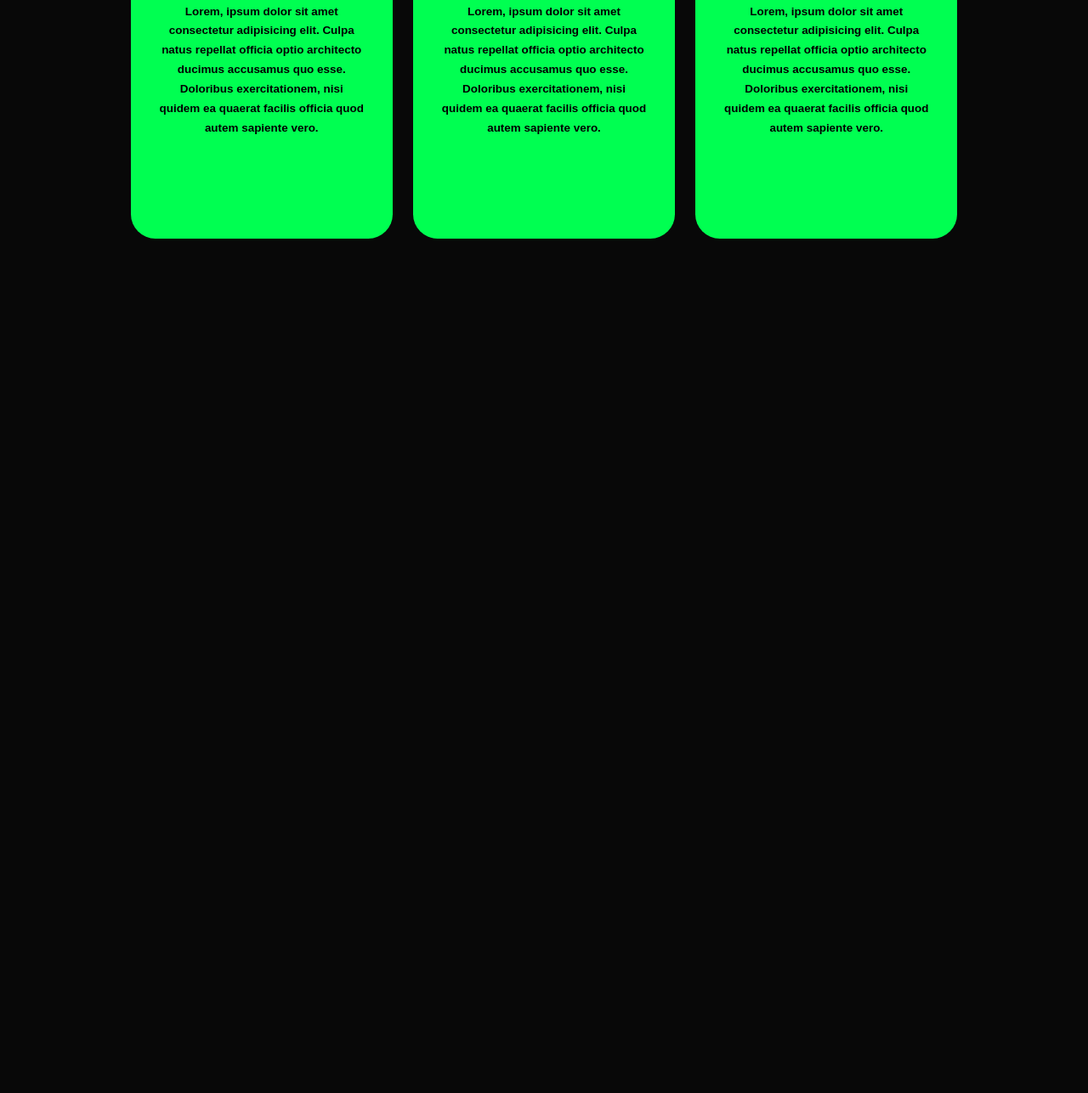
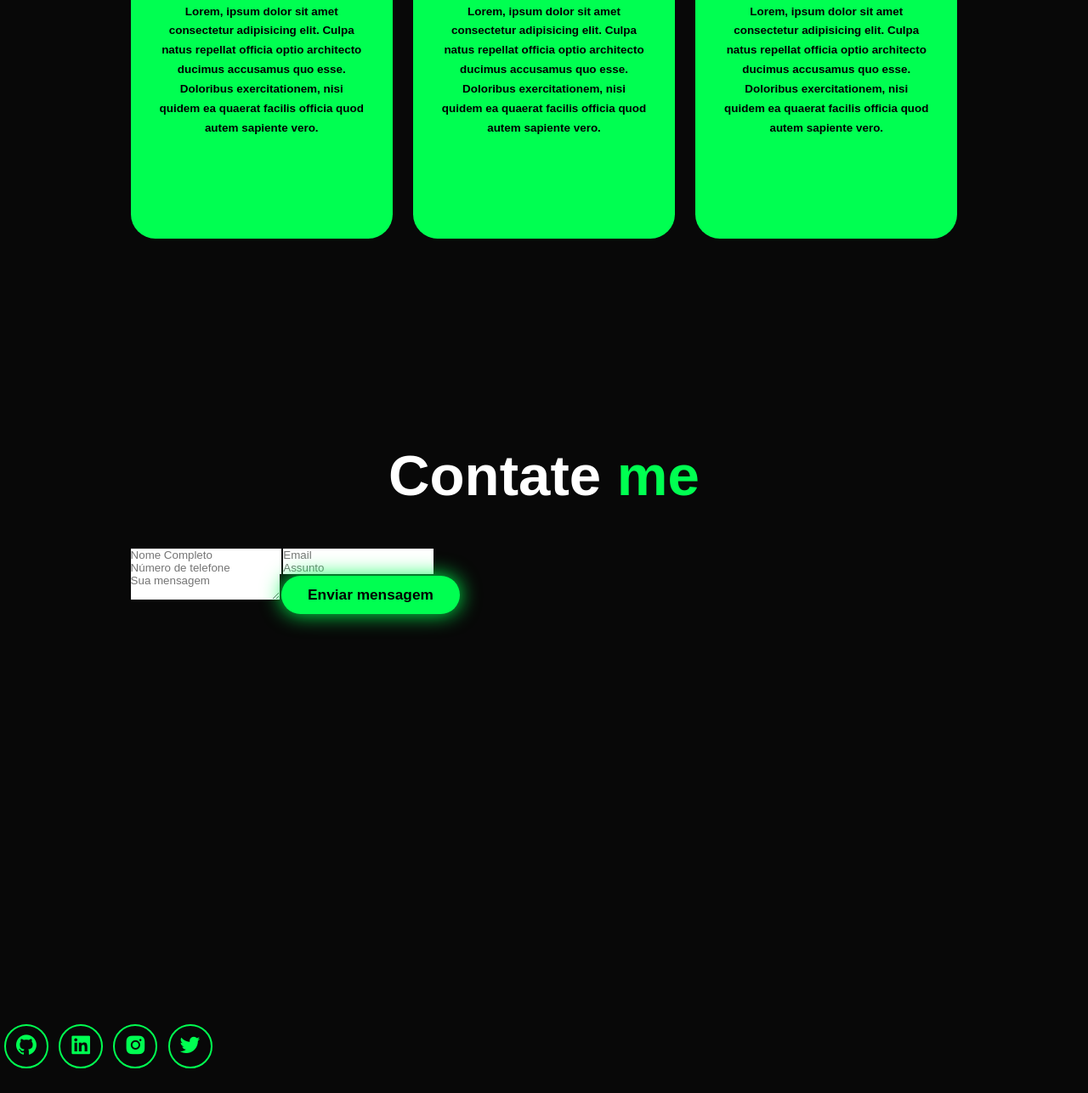
Before and after one commit to GabrielCoelhoeSilva/portifolio-gabriel, a plain HTML site: page index.html in a window 1280 px wide. Shown: the part 2188-3475 px from the top of the page at 85% size. Before the commit the page ends 2565 px from the top, so only its background shows below. Drawn offline with nearby package versions, Linux system fonts and the light colour scheme.

Commit message:
criação do footer

```diff
--- a/index.html
+++ b/index.html
@@ -101,10 +101,41 @@
 
 
         </section>
+
+        <section class="contact" id="contact">
+            <h2 class="heading">Contate <span>me</span></h2>
+
+            <form action="">
+                <div class="input-group">
+                    <div class="inpu-box">
+                        <input type="text" placeholder="Nome Completo">
+                        <input type="email" placeholder="Email">
+                    </div>
+                    <div class="inpu-box">
+                        <input type="number" placeholder="Número de telefone">
+                        <input type="text" placeholder="Assunto">
+                    </div>
+
+                </div>
+
+                <div class="input-group2">
+                    <textarea name="" id="" placeholder="Sua mensagem"></textarea>
+                    <input type="submit" value="Enviar mensagem" class="btn">
+                </div>
+
+            </form>
+        </section>
     </main>
 
 
-    <footer>
+    <footer class="footer">
+        <div class="social-icons">
+                        <a href="https://github.com/GabrielCoelhoeSilva" target="_blank"><i class="bx bxl-github"></i></a>
+                        <a href="https://www.linkedin.com/in/gabriel-coelhodev/" target="_blank"><i class="bx bxl-linkedin-square"></i></a>
+                        <a href="#"><i class="bx bxl-instagram-alt"></i></a>
+                        <a href="#"><i class="bx bxl-twitter"></i></a>
+
+                    </div>
 
     </footer>
     <script>src="script.js"</script>
```
